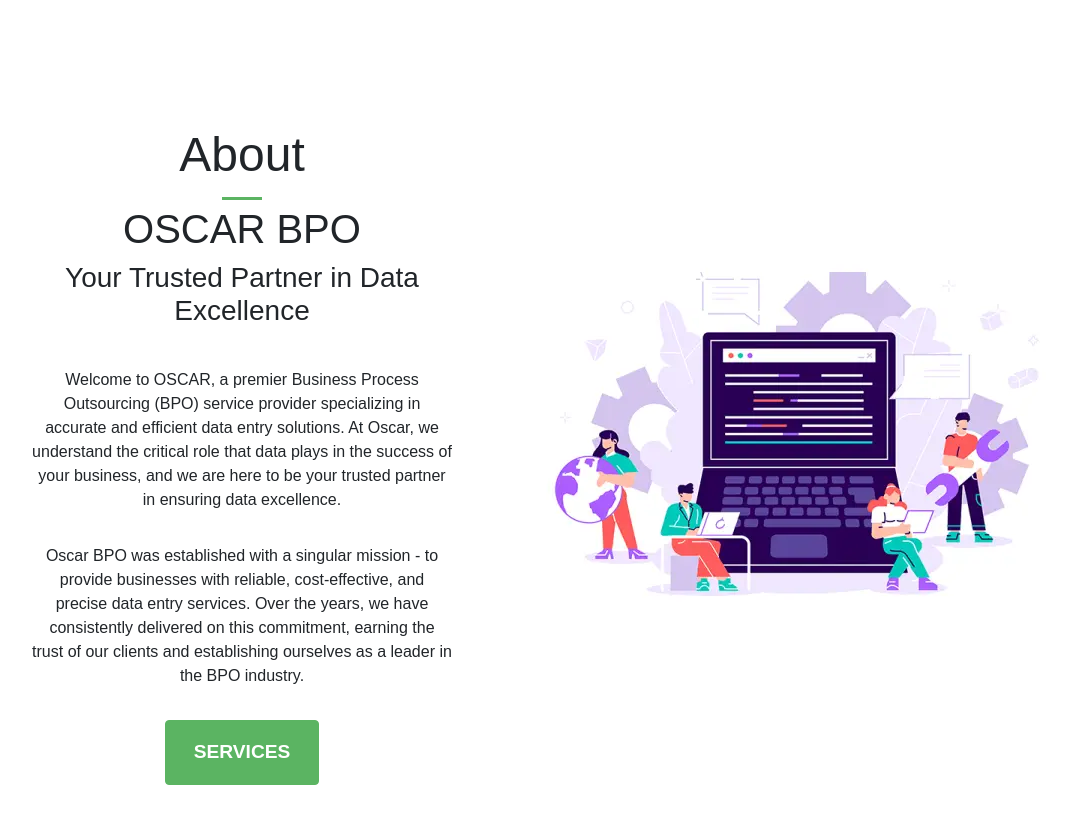
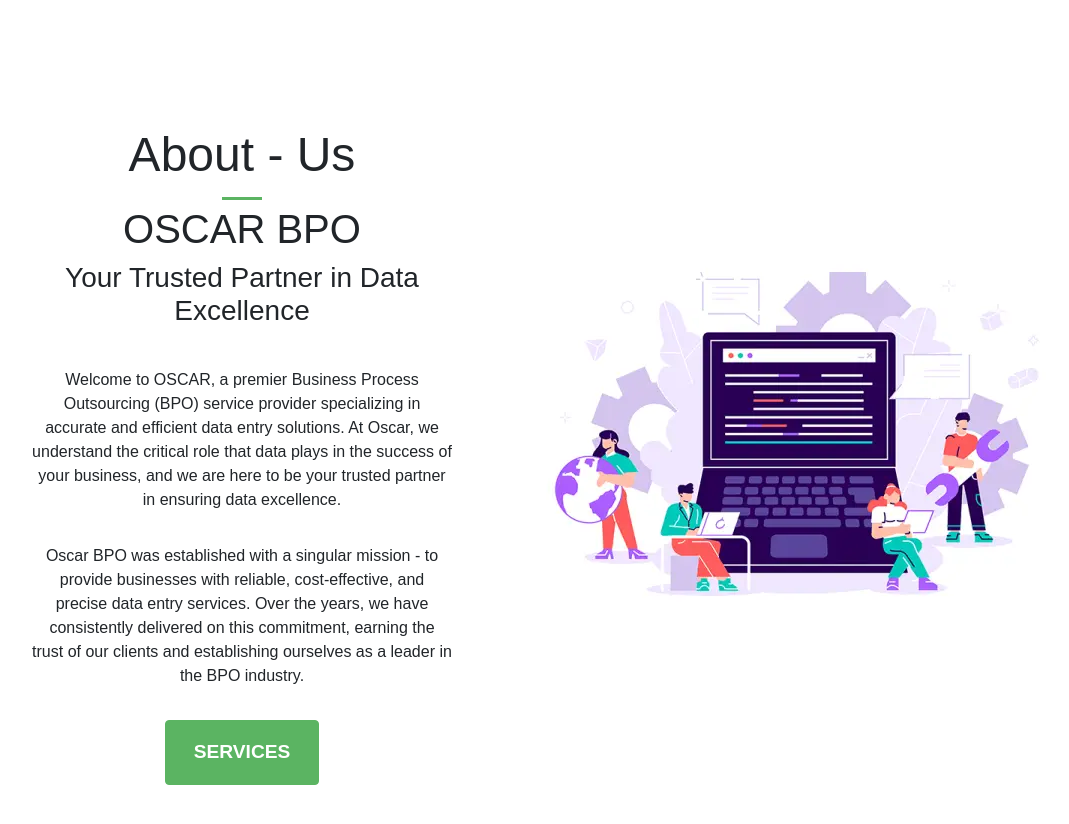
Before and after one commit to oscar-codecreater/oscarbpokvp, a React (Create React App) app in the folder one/: page / in a window 1280 px wide. Shown: the part 900-1724 px from the top of the page, without its empty margins (98-1167 px from the left). Built offline with nearby package versions, Linux system fonts and the light colour scheme.

Commit message:
about title changed to about us

```diff
--- a/one/src/About.js
+++ b/one/src/About.js
@@ -9,7 +9,7 @@
         <div className='about' id='about'>
             <div className='container'>
                 <div className='col-2'>
-                    <h2>About</h2>
+                    <h2>About - Us</h2>
                     <span className='line'></span>
                     <h1>OSCAR BPO</h1><h3>Your Trusted Partner in Data Excellence</h3>
                     <p>Welcome to OSCAR, a premier Business Process Outsourcing (BPO) service provider specializing in accurate and efficient data entry solutions. At Oscar, we understand the critical role that data plays in the success of your business, and we are here to be your trusted partner in ensuring data excellence.</p>
```
